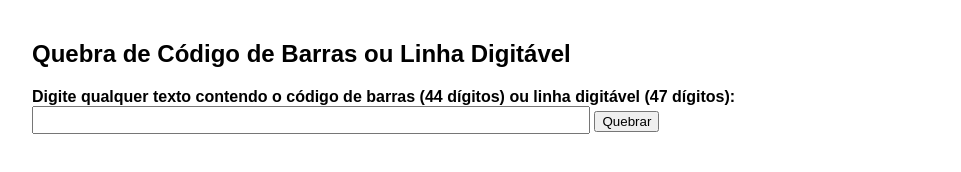
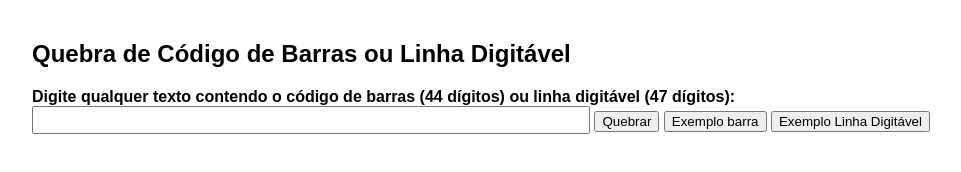
Before and after one commit to Matosoe/ferramentas_boleto, a plain HTML site: page paginas/barra.html in a window 1280 px wide. Shown: the whole page, without its empty margins (8-969 px from the left). Drawn offline with Linux system fonts and the light colour scheme.

Commit message:
feat: Inclusão de linha digitável apenas com os números

```diff
--- a/paginas/barra.html
+++ b/paginas/barra.html
@@ -22,6 +22,8 @@
   <label for="codigo">Digite qualquer texto contendo o código de barras (44 dígitos) ou linha digitável (47 dígitos):</label><br>
   <input type="text" id="codigo" />
   <button onclick="quebrarCodigo()">Quebrar</button>
+  <button onclick="exemploBarra()">Exemplo barra</button>
+  <button onclick="exemploLinha()">Exemplo Linha Digitável</button>
   <div id="resultado"></div>
   <script>
     function modulo10(num) {
@@ -88,15 +90,16 @@
         campos.forEach(campo => {
           const valor = cod.substring(campo.ini, campo.fim);
           res.innerHTML += `
-            <div class="campo ${campo.cor}">
-              <strong>${campo.nome}:</strong>
-              <span style="font-size:1.2em">${valor}</span><br>
-              <em>${campo.desc}</em>
-            </div>
+        <div class="campo ${campo.cor}">
+          <strong>${campo.nome}:</strong>
+          <span style="font-size:1.2em">${valor}</span><br>
+          <em>${campo.desc}</em>
+        </div>
           `;
         });
         const ld = barraParaLinhaDigitavel(cod);
         res.innerHTML += `<div class="linha-digitavel"><b>Linha Digitável:</b> ${formatarLinhaDigitavel(ld)}</div>`;
+        res.innerHTML += `<div class="linha-digitavel"><b>Linha Digitável apenas números:</b> ${ld.replace(/\D/g, '')}</div>`;
       } else if (cod.length === 47) {
         const camposLD = [
           { nome: "Campo 1", cor: "c1", ini: 0, fim: 9, desc: "Banco, moeda, parte do campo livre e DV do campo 1." },
@@ -126,6 +129,14 @@
         res.innerHTML = '<span style="color:red">O texto informado não contém 44 dígitos (código de barras) nem 47 dígitos (linha digitável) após a filtragem. Verifique e tente novamente.</span>';
       }
     }
+    function exemploBarra() {
+      document.getElementById('codigo').value = "34196166700000123451101234567880057123457000";
+      quebrarCodigo();
+    }
+    function exemploLinha() {
+      document.getElementById('codigo').value = "34191101213456788005871234570001616670000012345";
+      quebrarCodigo();
+    }
   </script>
 </body>
 </html>
```
